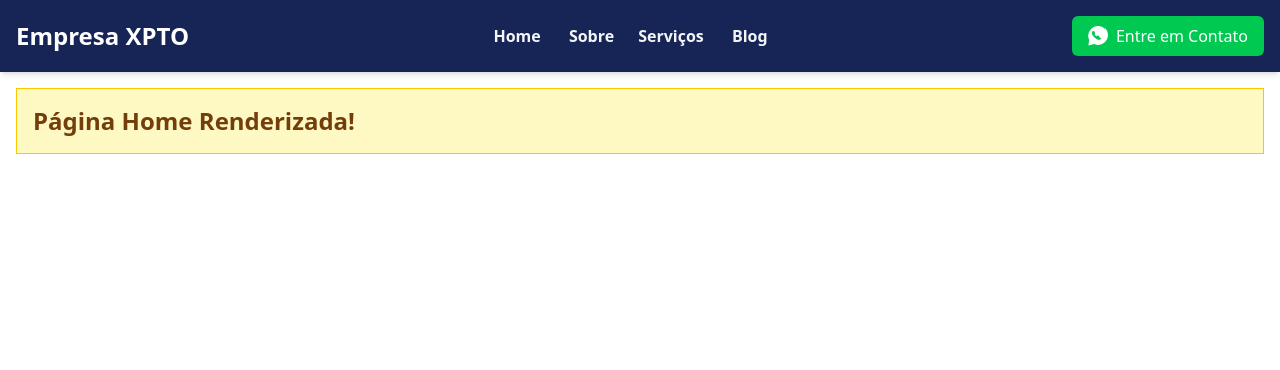
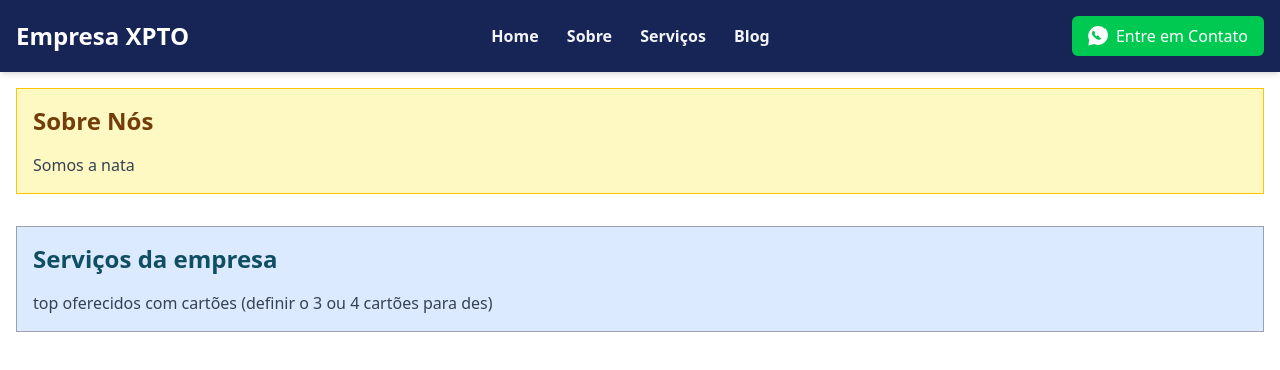
Before and after one commit to Minatti/portfolio-app, a Vue app: page / in a window 1280 px wide. Shown: the top 370 px of the page. Built offline with nearby package versions, Linux system fonts and the light colour scheme.

Commit message:
adicionando os componentes (sobre, servicos para o routerlink

```diff
--- a/src/components/Header.vue
+++ b/src/components/Header.vue
@@ -13,8 +13,20 @@
                  font-semibold">
           Home
         </RouterLink>
-        <a href="#sobre" class="text-gray-100 hover:text-white font-semibold">Sobre</a>
-        <a href="#servicos" class="text-gray-100 hover:text-white font-semibold">Serviços</a>
+        <RouterLink
+          to="/sobre"
+          class="text-gray-100
+                 hover:text-white
+                 font-semibold">
+          Sobre
+        </RouterLink>
+        <RouterLink
+          to="/servicos"
+          class="text-gray-100
+                 hover:text-white
+                 font-semibold">
+          Serviços
+        </RouterLink>
         <RouterLink
           to="/blog"
           class="text-gray-100
--- /dev/null
+++ b/src/pages/Blog.vue
@@ -0,0 +1,17 @@
+<script setup lang="ts">
+
+
+</script>
+<template>
+  <section class="max-w-4xl mx-auto px-4 py-8">
+    <h1 class="text-4xl font-bold mb-6">Blog</h1>
+    <p class="text-gray-600 mb-8">Artigos e novidades sobre tecnologia e projetos.</p>
+    <!-- Exemplo de conteúdo -->
+    <div class="space-y-4">
+      <article class="bg-white shadow p-4 rounded-lg hover:shadow-lg transition">
+        <h2 class="text-2xl font-semibold text-blue-700">Como montamos esse portfólio</h2>
+        <p class="text-gray-700">Veja como organizamos as rotas, componentes e estilos usando Vue 3 + Tailwind.</p>
+      </article>
+    </div>
+  </section>
+</template>
--- a/src/pages/Home.vue
+++ /dev/null
@@ -1,5 +0,0 @@
-<template>
-  <section class="p-4 bg-yellow-100 border border-yellow-400 text-yellow-900">
-    <h1 class="text-2xl font-bold">Página Home Renderizada!</h1>
-  </section>
-</template>
--- /dev/null
+++ b/src/pages/Main.vue
@@ -0,0 +1,13 @@
+<script setup lang="ts">
+  import Sobre from '@/components/Sobre.vue';
+  import Servicos from '@/components/Servicos.vue';
+  import Blog from '@/pages/Blog.vue';
+</script>
+<template>
+  <section id="sobre" class="mb-8 p-4 bg-yellow-100 border border-yellow-400 text-yellow-900">
+    <Sobre />
+  </section>
+  <section id="servicos" class="p-4 bg-blue-100 border border-gray-400 text-cyan-900">
+    <Servicos />
+  </section>
+</template>
```
Also changed, not shown: src/router/index.ts (+17 -2 lines).
